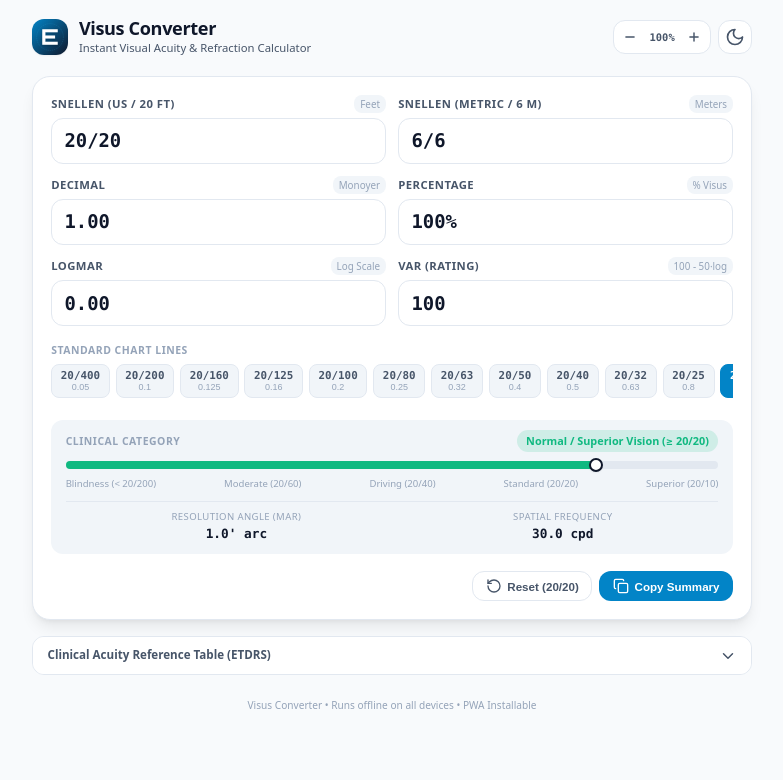
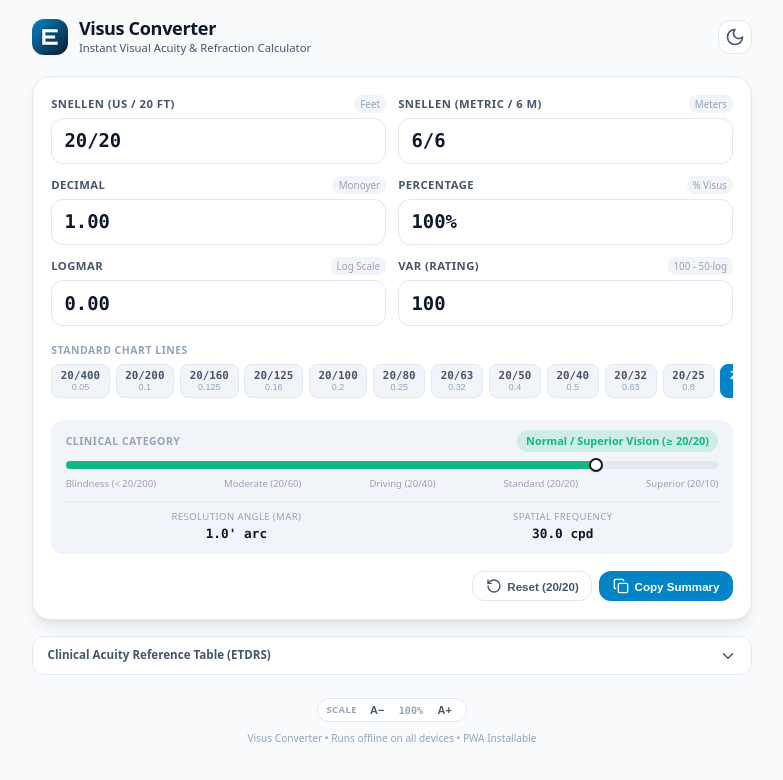
Before and after one commit to andregemeinhardt/visus-converter, a plain HTML site: page index.html in a window 1280 px wide. Shown: the whole page, without its empty margins (248-1031 px from the left). Drawn offline with Linux system fonts and the light colour scheme.

Commit message:
Move text scaling control to bottom in subtle pill design

```diff
--- a/index.html
+++ b/index.html
@@ -30,19 +30,6 @@
         </div>
       </div>
       <div class="header-actions">
-        <!-- Zoom & Text Scale Stepper -->
-        <div class="zoom-controls" title="Adjust Text Size">
-          <button id="zoom-out-btn" class="zoom-btn" title="Make Smaller" aria-label="Decrease size">
-            <svg xmlns="http://www.w3.org/2000/svg" width="14" height="14" viewBox="0 0 24 24" fill="none" stroke="currentColor" stroke-width="2.5" stroke-linecap="round" stroke-linejoin="round"><line x1="5" y1="12" x2="19" y2="12"/></svg>
-          </button>
-          <button id="zoom-reset-btn" class="zoom-label-btn" title="Click to reset to 100%" aria-label="Reset zoom to 100%">
-            <span id="zoom-value">100%</span>
-          </button>
-          <button id="zoom-in-btn" class="zoom-btn" title="Make Larger" aria-label="Increase size">
-            <svg xmlns="http://www.w3.org/2000/svg" width="14" height="14" viewBox="0 0 24 24" fill="none" stroke="currentColor" stroke-width="2.5" stroke-linecap="round" stroke-linejoin="round"><line x1="12" y1="5" x2="12" y2="19"/><line x1="5" y1="12" x2="19" y2="12"/></svg>
-          </button>
-        </div>
-
         <button id="theme-toggle" class="icon-btn" title="Toggle Theme" aria-label="Toggle Theme">
           <svg xmlns="http://www.w3.org/2000/svg" width="20" height="20" viewBox="0 0 24 24" fill="none" stroke="currentColor" stroke-width="2" stroke-linecap="round" stroke-linejoin="round"><circle cx="12" cy="12" r="4"/><path d="M12 2v2"/><path d="M12 20v2"/><path d="m4.93 4.93 1.41 1.41"/><path d="m17.66 17.66 1.41 1.41"/><path d="M2 12h2"/><path d="M20 12h2"/><path d="m6.34 17.66-1.41 1.41"/><path d="m19.07 4.93-1.41 1.41"/></svg>
         </button>
@@ -213,7 +200,15 @@
 
     <!-- Footer -->
     <footer class="app-footer">
-      <p>Visus Converter &bull; Runs offline on all devices &bull; PWA Installable</p>
+      <div class="footer-controls">
+        <div class="zoom-controls-subtle" title="Adjust display scale">
+          <span class="zoom-caption">Scale</span>
+          <button id="zoom-out-btn" class="subtle-zoom-btn" title="Smaller" aria-label="Decrease size">A−</button>
+          <button id="zoom-reset-btn" class="subtle-zoom-btn subtle-zoom-reset" title="Reset" aria-label="Reset size"><span id="zoom-value">100%</span></button>
+          <button id="zoom-in-btn" class="subtle-zoom-btn" title="Larger" aria-label="Increase size">A+</button>
+        </div>
+      </div>
+      <p class="footer-info">Visus Converter &bull; Runs offline on all devices &bull; PWA Installable</p>
     </footer>
 
   </div>
--- a/style.css
+++ b/style.css
@@ -131,63 +131,6 @@
   display: flex;
   align-items: center;
   gap: 0.5rem;
-}
-
-/* Zoom Controls */
-.zoom-controls {
-  display: inline-flex;
-  align-items: center;
-  background: var(--bg-surface);
-  border: 1px solid var(--border-subtle);
-  border-radius: var(--radius-md);
-  padding: 2px;
-  height: 34px;
-}
-
-.zoom-btn {
-  display: inline-flex;
-  align-items: center;
-  justify-content: center;
-  width: 28px;
-  height: 28px;
-  border-radius: var(--radius-sm);
-  background: transparent;
-  border: none;
-  color: var(--text-secondary);
-  cursor: pointer;
-  transition: all 0.12s ease;
-}
-
-.zoom-btn:hover {
-  background: var(--bg-surface-elevated);
-  color: var(--text-primary);
-}
-
-.zoom-btn:disabled {
-  opacity: 0.3;
-  cursor: not-allowed;
-}
-
-.zoom-label-btn {
-  background: transparent;
-  border: none;
-  font-family: var(--font-mono);
-  font-size: 0.72rem;
-  font-weight: 700;
-  color: var(--text-secondary);
-  padding: 0 0.35rem;
-  cursor: pointer;
-  height: 28px;
-  display: inline-flex;
-  align-items: center;
-  justify-content: center;
-  border-radius: var(--radius-sm);
-  transition: all 0.12s ease;
-}
-
-.zoom-label-btn:hover {
-  background: var(--bg-surface-elevated);
-  color: var(--text-primary);
 }
 
 .icon-btn {
@@ -633,8 +576,73 @@
 
 /* Footer */
 .app-footer {
-  text-align: center;
+  display: flex;
+  flex-direction: column;
+  align-items: center;
+  gap: 0.6rem;
+  margin-top: 0.5rem;
+  padding-bottom: 1.5rem;
+}
+
+.footer-controls {
+  display: flex;
+  align-items: center;
+  justify-content: center;
+}
+
+.zoom-controls-subtle {
+  display: inline-flex;
+  align-items: center;
+  gap: 0.2rem;
+  padding: 0.2rem 0.6rem;
+  border-radius: var(--radius-full);
+  background: var(--bg-surface);
+  border: 1px solid var(--border-subtle);
+}
+
+.zoom-caption {
+  color: var(--text-muted);
+  margin-right: 0.3rem;
+  text-transform: uppercase;
+  letter-spacing: 0.05em;
+  font-size: 0.65rem;
+  font-weight: 600;
+}
+
+.subtle-zoom-btn {
+  background: transparent;
+  border: none;
+  color: var(--text-secondary);
+  font-size: 0.75rem;
+  font-weight: 600;
+  padding: 0.15rem 0.4rem;
+  border-radius: var(--radius-sm);
+  cursor: pointer;
+  transition: all 0.12s ease;
+}
+
+.subtle-zoom-btn:hover {
+  background: var(--bg-surface-elevated);
+  color: var(--text-primary);
+}
+
+.subtle-zoom-btn:disabled {
+  opacity: 0.3;
+  cursor: not-allowed;
+}
+
+.subtle-zoom-reset {
+  font-family: var(--font-mono);
   font-size: 0.7rem;
   color: var(--text-muted);
-  margin-top: 0.5rem;
 }
+
+.subtle-zoom-reset:hover {
+  color: var(--brand-primary);
+}
+
+.footer-info {
+  font-size: 0.7rem;
+  color: var(--text-muted);
+  text-align: center;
+}
--- a/sw.js
+++ b/sw.js
@@ -1,4 +1,4 @@
-const CACHE_NAME = 'visus-converter-v3';
+const CACHE_NAME = 'visus-converter-v4';
 const ASSETS = [
   './',
   './index.html',
```
